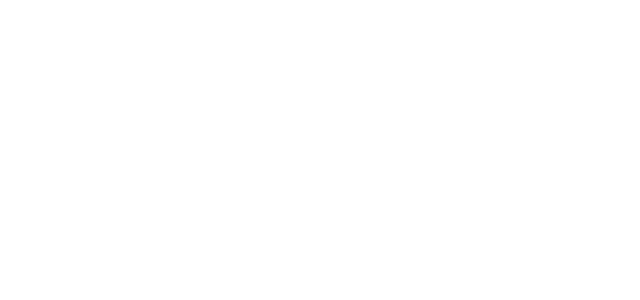
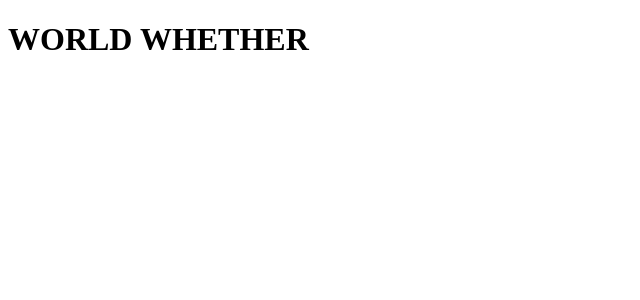
Before and after one commit to mb-c16h18n3scl31985/wheather-app, a React (Create React App) app: page / in a window 1280 px wide. Shown: the top 300 px of the page, without its empty margins (0-640 px from the left). Built offline with nearby package versions, Linux system fonts and the light colour scheme.

Commit message:
Add: Titleの挿入

```diff
--- a/src/App.tsx
+++ b/src/App.tsx
@@ -1,10 +1,12 @@
 import './App.css';
+import Title from "./components/TItle";
 
 function App() {
-  return (
-    <div className="App">
-    </div>
-  );
+    return (
+        <div className="Test">
+            <Title/>
+        </div>
+    );
 }
 
 export default App;
--- a/src/components/TItle.tsx
+++ b/src/components/TItle.tsx
@@ -0,0 +1,7 @@
+const Title = ()=>{
+    return(
+        <h1>WORLD WHETHER</h1>
+    );
+};
+
+export default  Title;
```
